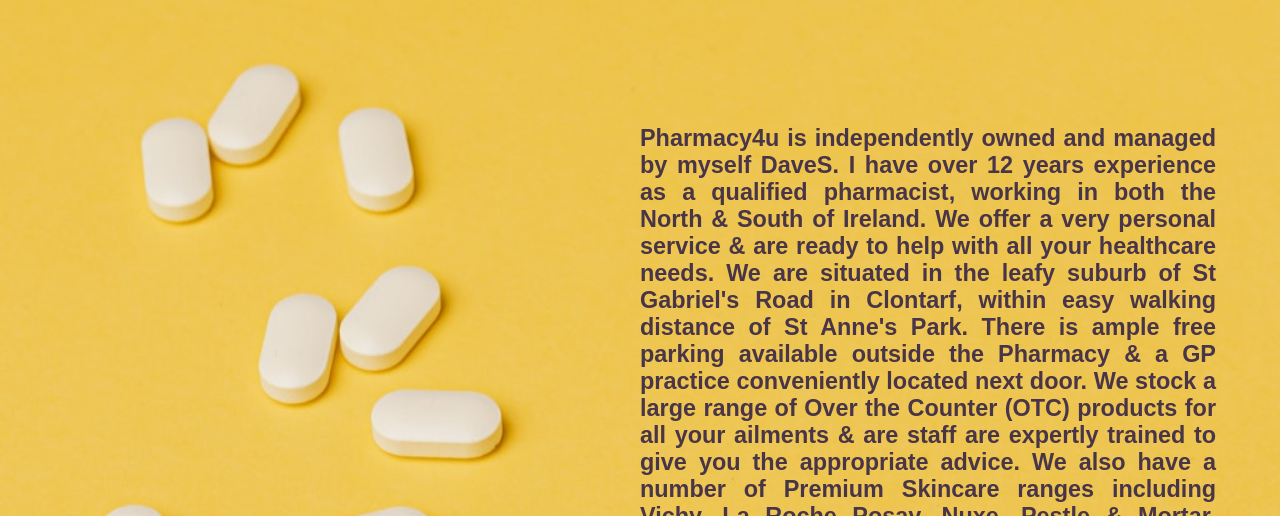
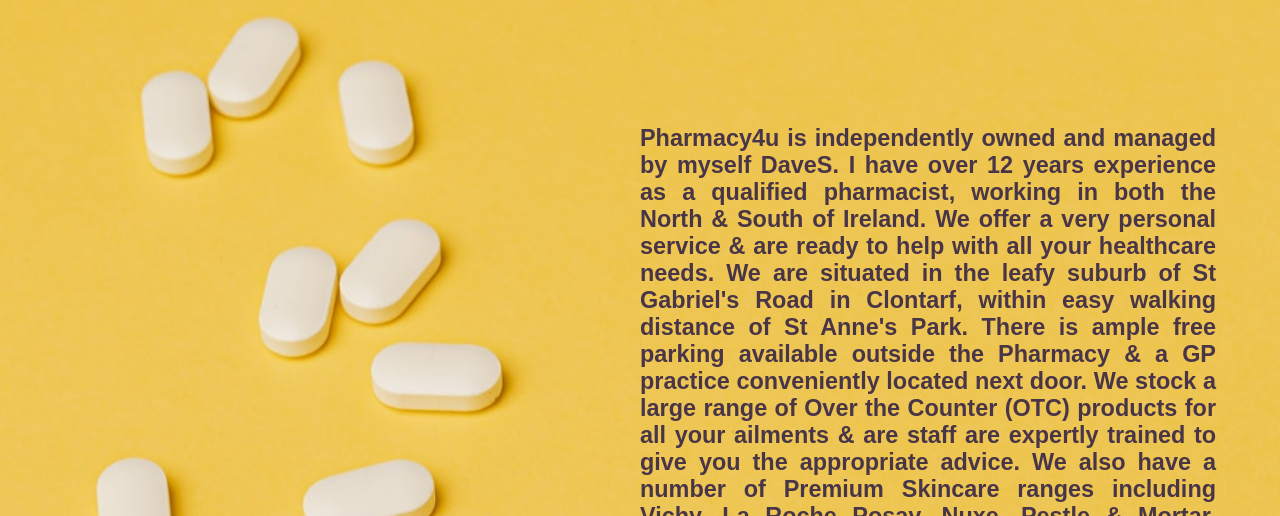
Before and after one commit to dsouths/pharmacy4u, a plain HTML site: page aboutus.html in a window 1280 px wide. Shown: the part 248-764 px from the top of the page. Drawn offline with nearby package versions, Linux system fonts and the light colour scheme; a web font is replaced by a local one.

Commit message:
resized background image about us section

```diff
--- a/assets/css/style.css
+++ b/assets/css/style.css
@@ -196,8 +196,7 @@ h3 {
 
     background:url("../images/pexels-karolina-grabowska-4210656.jpg") no-repeat center center;
     zoom: 125%;
-    height: 750px;
-
+    height: 675px;
 }
 
 #h2aboutus {
@@ -618,8 +617,6 @@ ul {
         display: none;
     }
 
-
-
     #logo {
         float: left;
         font-size: 200%;
```
